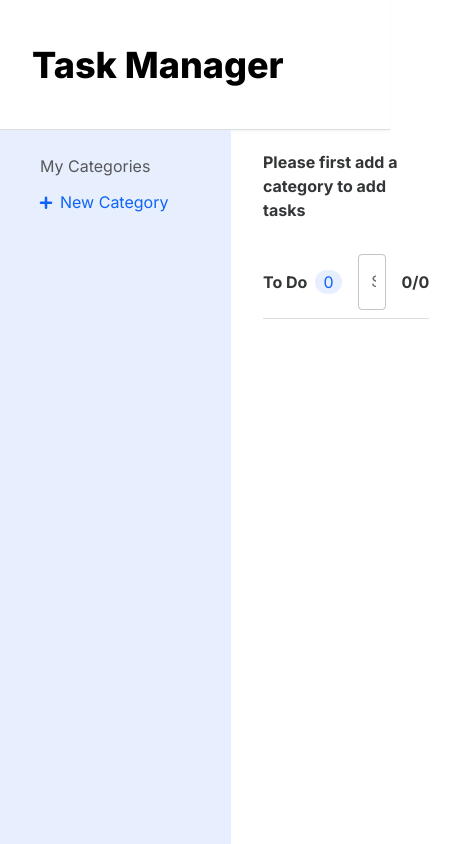
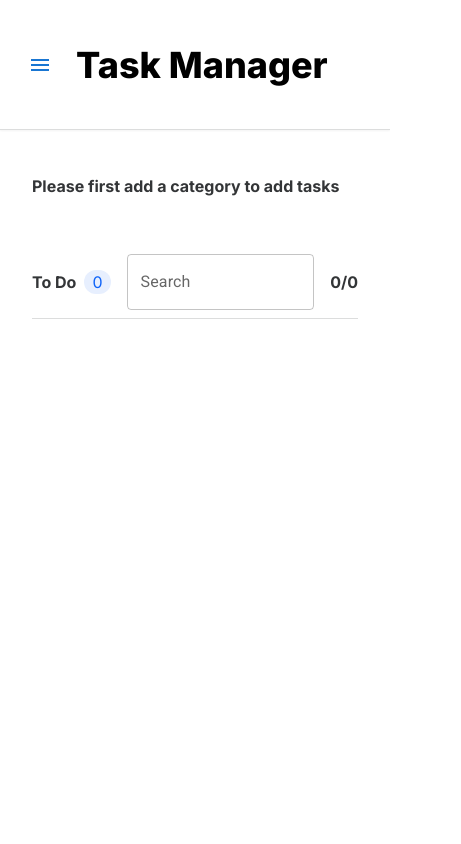
Before and after one commit to mikenath223/open-todolist, a Next.js app: page / in a window 390 px wide. Shown: the whole page, 461 px wide, since content can reach past the window. Built offline with nearby package versions, Linux system fonts and the light colour scheme.

Commit message:
feat: Update sidebar drawer toggle

```diff
--- a/src/app/components/TaskSidebar.tsx
+++ b/src/app/components/TaskSidebar.tsx
@@ -10,6 +10,7 @@ import IconButton from './IconButton';
 import Trash from '@/icons/Trash';
 import { CategoryType, TaskType } from '@/types';
 import { setTask } from '@/store/reducers/taskReducer';
+import { useMediaQuery, useTheme } from '@mui/material';
 
 interface $GroupListProps {
   title: string;
@@ -35,9 +36,13 @@ function GroupList({
 interface $Props {
   selectedGroupItem: CategoryType;
   setSelectedGroupItem: (val: CategoryType) => void;
+  openDrawer: boolean;
+  setCloseDrawer: () => void;
 }
 
 export default function TaskSidebar({
+  openDrawer,
+  setCloseDrawer,
   selectedGroupItem,
   setSelectedGroupItem,
 }: $Props) {
@@ -52,8 +57,17 @@ export default function TaskSidebar({
     dispatch(setTask(newTasks));
   }
 
+  const theme = useTheme();
+  const isLargeScreen = useMediaQuery(theme.breakpoints.up("sm"));
+  let mobileClassName = '';
+  if (!isLargeScreen) {
+    mobileClassName = openDrawer ? 'absolute h-full z-10' : 'hidden';
+  } else {
+    mobileClassName = ''
+  }
+
   return (
-    <aside className="flex min-w-[231px] flex-col gap-5 bg-light-primary-background pr-4 pl-8 py-6">
+      <aside className={`${mobileClassName} flex min-w-[231px] flex-col gap-5 bg-light-primary-background pr-4 pl-8 py-6`}>
         <GroupList
           title={"My Categories"}>
           <div className="ml-1">
--- a/src/app/page.tsx
+++ b/src/app/page.tsx
@@ -7,6 +7,8 @@ import { useEffect, useState } from 'react';
 import { RootState } from '@/store';
 import { CategoryType, TaskType } from '@/types';
 import { useSelector } from 'react-redux';
+import MenuIcon from "@mui/icons-material/Menu";
+import { IconButton } from '@mui/material';
 
 function Tasks() {
   const tasks = useSelector((state: RootState) => state.tasks) as TaskType
@@ -15,6 +17,7 @@ function Tasks() {
   const initCategory = categories[0] || {title: 'Please first add a category to add tasks', id: '0'};
 
   const [selectedGroupItem, setSelectedGroupItem] = useState<CategoryType>(initCategory);
+  const [openDrawer, setOpenDrawer] = useState(false);
 
   const isCategoryStillExist = categories.some((category) => category.title === selectedGroupItem.title)
 
@@ -26,11 +29,26 @@ function Tasks() {
 
   return (
     <div className="flex h-screen grow flex-col">
-      <div className="flex min-h-[130px] items-center border-b border-light-neutral-border p-8 text-4xl font-extrabold shadow-sm">
-        Task Manager
+      <div className="flex min-h-[130px] items-center border-b border-light-neutral-border p-8 shadow-sm">
+      <IconButton
+          aria-label="open drawer"
+          edge="start"
+          onClick={() => setOpenDrawer(!openDrawer)}
+          sx={{
+            mr: 2,
+            display: { sm: "none" }
+          }}
+        >
+          <MenuIcon color='primary' />
+        </IconButton>
+        <span className='text-4xl font-extrabold'>
+          Task Manager
+        </span>
       </div>
-      <section className="flex h-full">
+      <section className="flex h-full relative">
         <TaskSidebar
+          setCloseDrawer={() => setOpenDrawer(false)}
+          openDrawer={openDrawer}
           selectedGroupItem={selectedGroupItem}
           setSelectedGroupItem={setSelectedGroupItem}
         />
```
Lines whose indentation alone changed are shown as unchanged.
